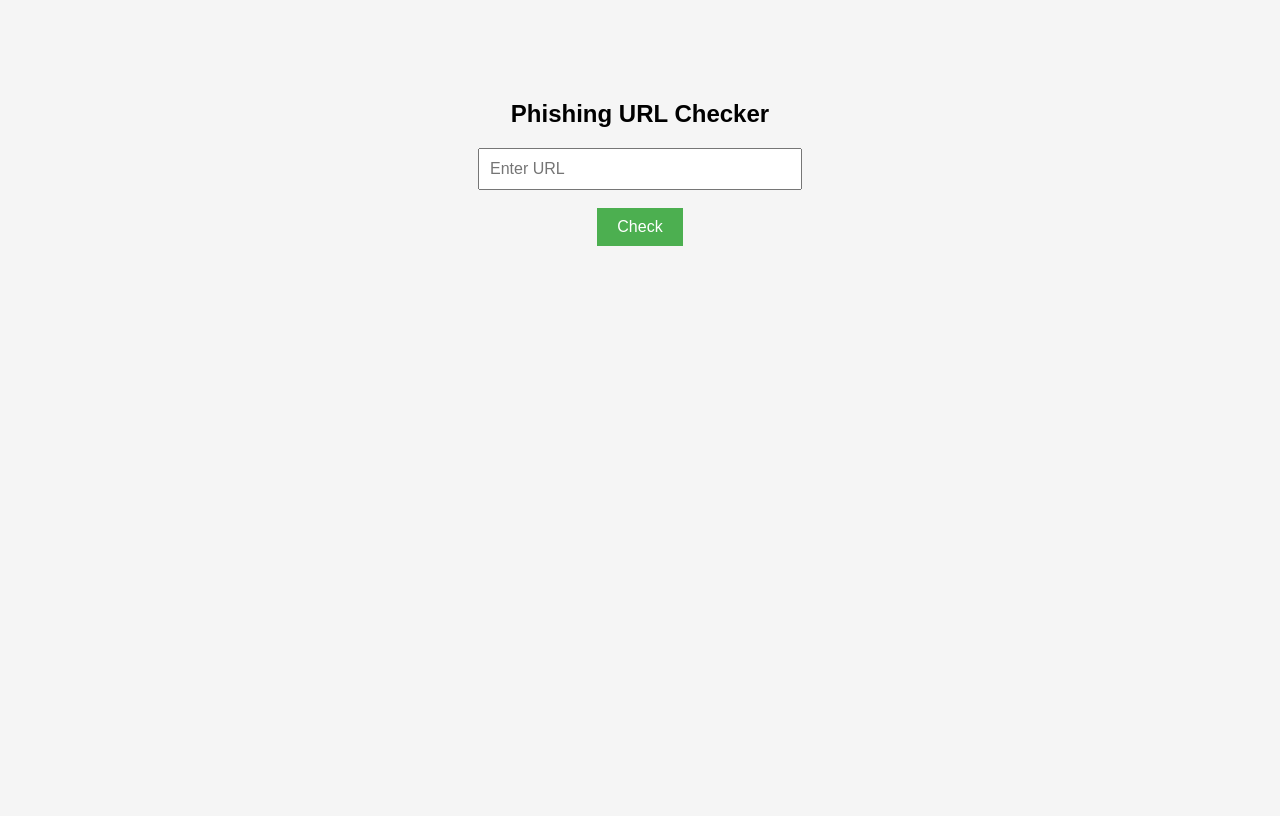
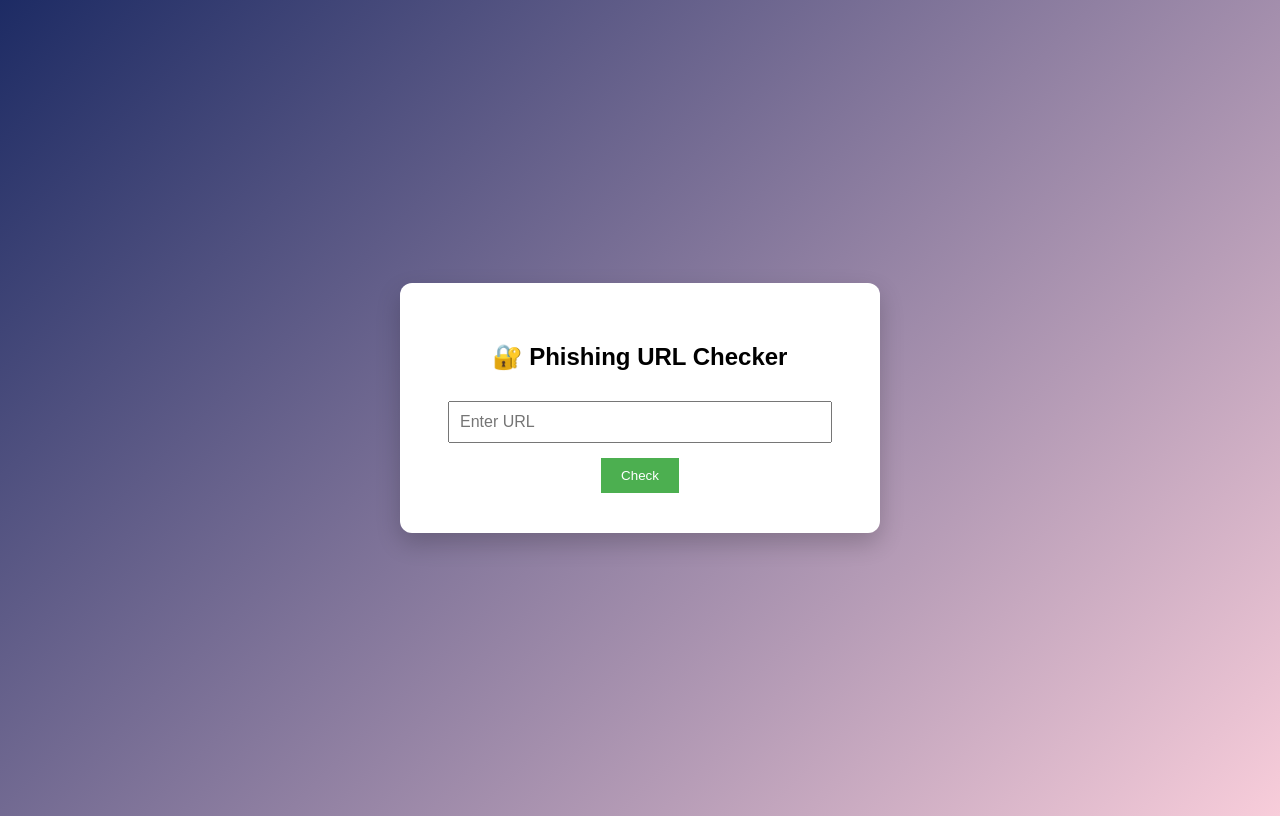
Before and after one commit to simransoni54575-hub/phishing-detector, a Flask app: page / in a window 1280 px wide. Before the commit the page ends 246 px from the top, so only its background shows below. Run offline with Flask 3, Linux system fonts and the light colour scheme; parts of the project's set-up code (start-up, migrations or seed data) failed here and were passed over.

Commit message:
Update index.html

```diff
--- a/templates/index.html
+++ b/templates/index.html
@@ -2,47 +2,62 @@
 <html>
 <head>
     <title>Phishing Detector</title>
+
     <style>
         body {
             font-family: Arial;
+            background: linear-gradient(135deg, #1d2b64, #f8cdda);
+            height: 100vh;
+            display: flex;
+            justify-content: center;
+            align-items: center;
+        }
+
+        .card {
+            background: white;
+            padding: 40px;
+            border-radius: 12px;
+            box-shadow: 0 10px 25px rgba(0,0,0,0.2);
             text-align: center;
-            margin-top: 100px;
-            background-color: #f5f5f5;
+            width: 400px;
         }
 
         input {
             padding: 10px;
-            width: 300px;
+            width: 90%;
+            margin-top: 10px;
             font-size: 16px;
         }
 
         button {
+            margin-top: 15px;
             padding: 10px 20px;
-            font-size: 16px;
-            background-color: #4CAF50;
+            background: #4CAF50;
             color: white;
             border: none;
             cursor: pointer;
         }
 
-        h2 {
-            margin-bottom: 20px;
+        button:hover {
+            background: #45a049;
         }
 
         .result {
             margin-top: 20px;
-            font-size: 22px;
+            font-size: 20px;
             font-weight: bold;
         }
     </style>
 </head>
+
 <body>
 
-    <h2>Phishing URL Checker</h2>
+<div class="card">
+    <h2>🔐 Phishing URL Checker</h2>
 
     <form action="/predict" method="post">
         <input type="text" name="url" placeholder="Enter URL" required>
-        <br><br>
+        <br>
         <button type="submit">Check</button>
     </form>
 
@@ -51,6 +66,7 @@
             {{ result }}
         </div>
     {% endif %}
+</div>
 
 </body>
 </html>
```
